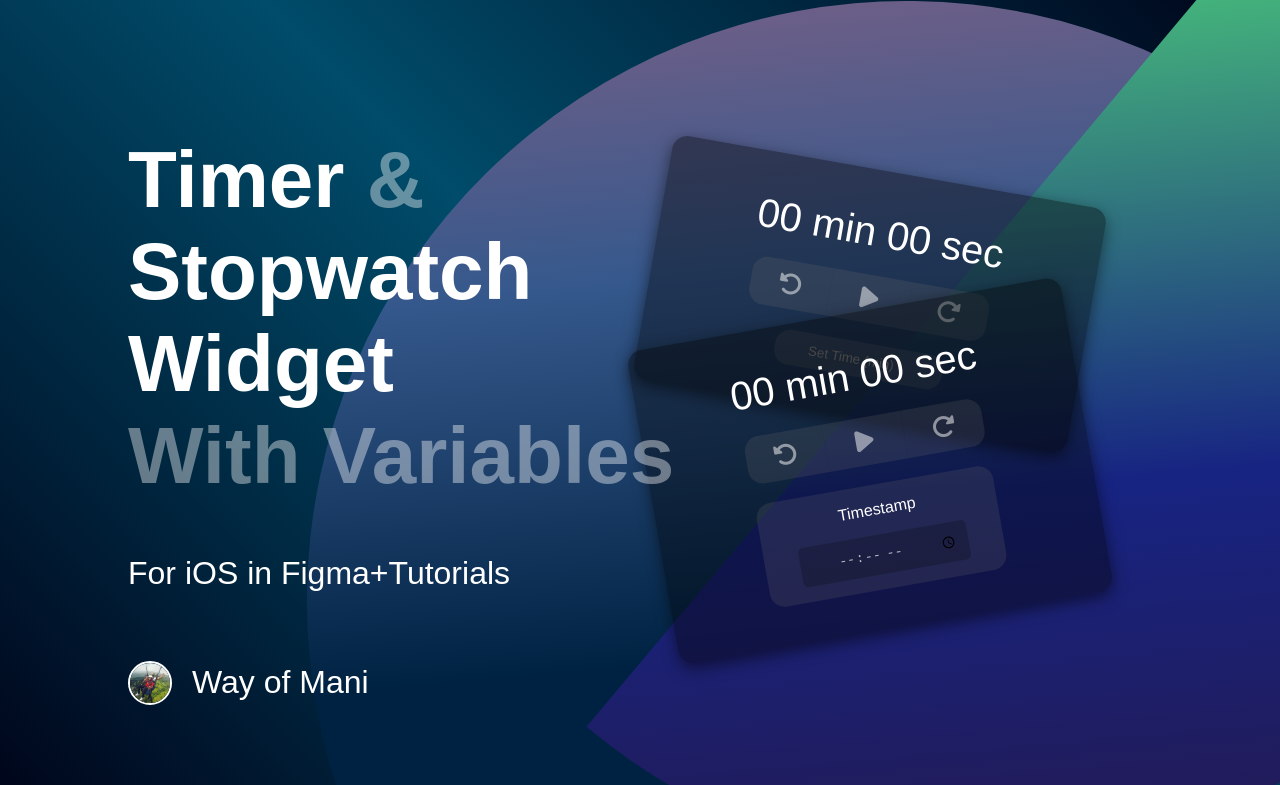
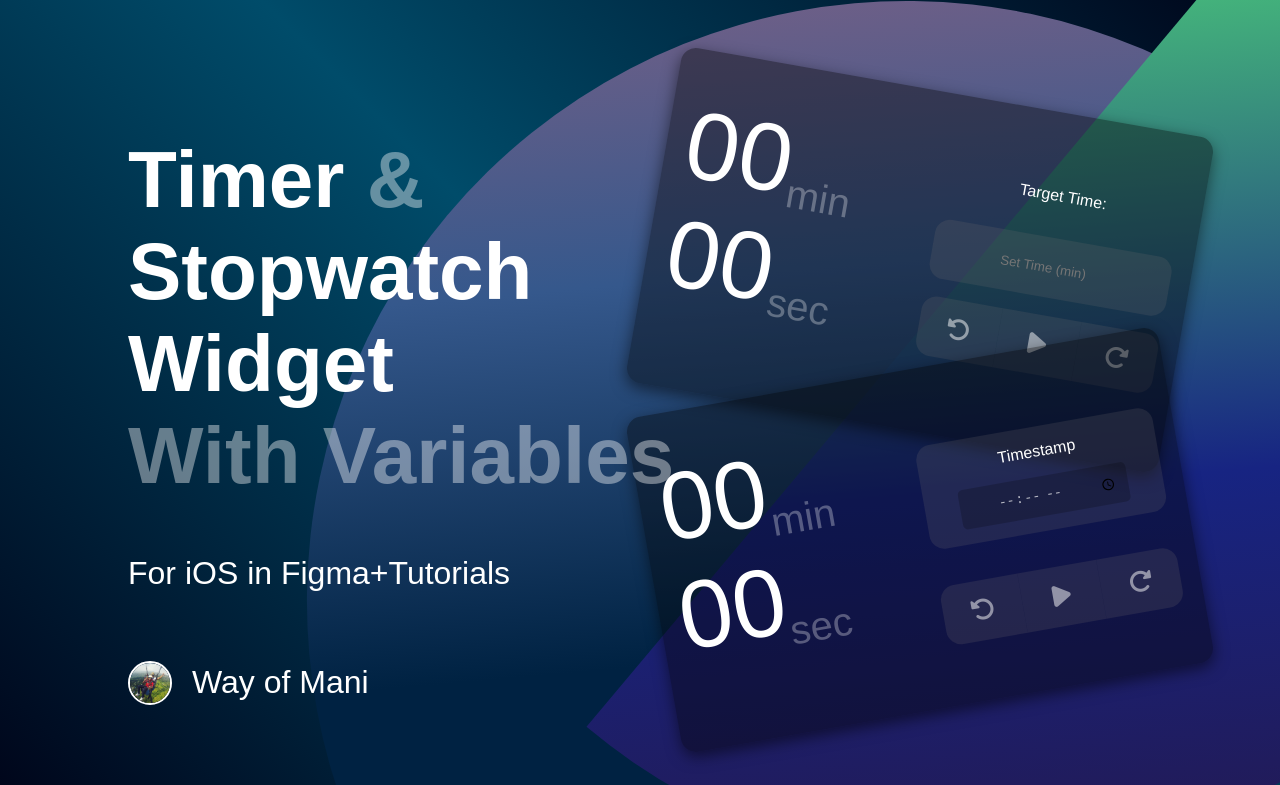
Before and after one commit to Walid-IbneHasan/Assesment-2-using-vanillaJS, a plain HTML site: page index.html in a window 1280 px wide. Shown: the top 785 px of the page. Drawn offline with Linux system fonts and the light colour scheme.

Commit message:
Version2 updated one

```diff
--- a/index.html
+++ b/index.html
@@ -19,8 +19,24 @@
       <div class="widget-timer">
         <div class="timer">
           <div class="display">
-            <span id="timer-display-minutes">00</span> min
-            <span id="timer-display-seconds">00</span> sec
+            <div class="flex">
+              <span id="timer-display-minutes">00</span>
+              <span class="flex-span">min</span>
+            </div>
+            <div class="flex">
+              <span id="timer-display-seconds">00</span>
+              <span class="flex-span">sec</span>
+            </div>
+          </div>
+          <div class="controls-timer">
+            <p>Target Time: <span id="controls-timer-class"></span></p>
+            <div class="controls">
+              <input
+                type="number"
+                id="target-time-input"
+                placeholder="Set Time (min)"
+                min="1"
+              />
             </div>
             <div class="controls">
               <button id="minus-15sec-timer">
@@ -37,21 +53,27 @@
               </button>
             </div>
           </div>
-        <div class="controls">
-          <input
-            type="number"
-            id="target-time-input"
-            placeholder="Set Time (min)"
-          />
         </div>
       </div>
 
       <!-- Stopwatch Widget -->
-      <div class="widget-timestamp">
+      <div class="widget-stopwatch">
         <div class="stopwatch">
           <div class="display">
-            <span id="stopwatch-display-minutes">00</span> min
-            <span id="stopwatch-display-seconds">00</span> sec
+            <div class="flex">
+              <span id="stopwatch-display-minutes">00</span>
+              <span class="flex-span">min</span>
+            </div>
+            <div class="flex">
+              <span id="stopwatch-display-seconds">00</span>
+              <span class="flex-span">sec</span>
+            </div>
+          </div>
+          <div class="controls-stopwatch">
+            <div class="controls-timestamp">
+              <p>Timestamp</p>
+
+              <input type="time" id="timestamp-input" />
             </div>
             <div class="controls">
               <button id="minus-15sec-stopwatch">
@@ -68,10 +90,6 @@
               </button>
             </div>
           </div>
-        <div class="controls-timestamp">
-          <p>Timestamp</p>
-
-          <input type="time" id="timestamp-input" />
         </div>
       </div>
     </div>
--- a/script.js
+++ b/script.js
@@ -111,3 +111,24 @@ function togglePlayPause(widget, isPlaying) {
     ? "inline-block"
     : "none";
 }
+
+//Getting the timer widget value and showing it in the above text
+document.addEventListener("DOMContentLoaded", function () {
+  const targetTimeInput = document.getElementById("target-time-input");
+  const controlsTimerClass = document.getElementById("controls-timer-class");
+
+  function updateTargetTime() {
+    const textTimerWidget = parseInt(targetTimeInput.value);
+
+    // Check if the value is a valid number
+    if (!isNaN(textTimerWidget)) {
+      controlsTimerClass.textContent = textTimerWidget + " min";
+    } else {
+      controlsTimerClass.textContent = "";
+    }
+  }
+
+  // Listen for input and change events on the target-time-input element
+  targetTimeInput.addEventListener("input", updateTargetTime);
+  targetTimeInput.addEventListener("change", updateTargetTime);
+});
--- a/styles.css
+++ b/styles.css
@@ -16,6 +16,7 @@ body {
   margin: 0;
   position: relative;
   overflow: hidden;
+  overflow-y: hidden;
 }
 
 .container {
@@ -25,8 +26,8 @@ body {
 }
 
 .widget-timer,
-.widget-timestamp {
-  background: rgba(0, 0, 0, 0.4);
+.widget-stopwatch {
+  background-color: rgba(0, 0, 0, 0.4);
   border-radius: 15px;
   padding: 20px;
   padding-bottom: 40px;
@@ -34,22 +35,30 @@ body {
   display: inline-block;
   box-shadow: 0 5px 15px rgba(0, 0, 0, 0.5);
   position: absolute;
-  width: 400px;
+  width: 500px;
 }
 
 .widget-timer {
-  top: 20%;
+  top: 10%;
   transform: rotate(10deg);
 }
 
-.widget-timestamp {
-  bottom: 20%;
+.widget-stopwatch {
+  bottom: 10%;
   transform: rotate(-10deg);
 }
 
 .timer,
 .stopwatch {
   margin: 20px 0;
+}
+.stopwatch {
+  display: flex;
+  justify-content: space-between;
+}
+.timer {
+  display: flex;
+  justify-content: space-between;
 }
 
 .text {
@@ -73,17 +82,33 @@ body {
 .display {
   font-size: 2.5rem;
   margin-bottom: 20px;
-  /* display: flex;
-  flex-direction: column; */
+  display: flex;
+  flex-direction: column;
 }
 
 .controls {
   display: flex;
   justify-content: center;
+  height: 60px;
+}
+
+.controls-stopwatch {
+  display: flex;
+  flex-direction: column;
+}
+.controls-timestamp {
+  display: flex;
+  flex-direction: column;
+}
+.controls-timer {
+  display: flex;
+  flex-direction: column;
+  justify-content: space-evenly;
 }
 .controls input {
   background-color: rgba(116, 110, 110, 0.2);
   border-radius: 15px;
+  width: 100%;
 }
 .controls button {
   color: rgb(255, 255, 255, 0.5);
@@ -95,7 +120,7 @@ body {
   justify-content: center;
   align-items: center;
   background-color: rgba(116, 110, 110, 0.2);
-  width: 60%;
+  width: 100%;
   margin: auto;
   border-radius: 15px;
   padding-bottom: 15px;
@@ -188,3 +213,26 @@ img {
   border-radius: 50%;
   border: 2px solid white;
 }
+.flex {
+  display: flex;
+}
+#stopwatch-display-minutes {
+  font-size: 6rem;
+  align-self: flex-end;
+}
+#stopwatch-display-seconds {
+  font-size: 6rem;
+  align-self: flex-end;
+}
+#timer-display-minutes {
+  font-size: 6rem;
+  align-self: flex-end;
+}
+#timer-display-seconds {
+  font-size: 6rem;
+  align-self: flex-end;
+}
+.flex-span {
+  align-self: flex-end;
+  color: rgb(255, 255, 255, 0.3);
+}
```
Lines whose indentation alone changed are shown as unchanged.
